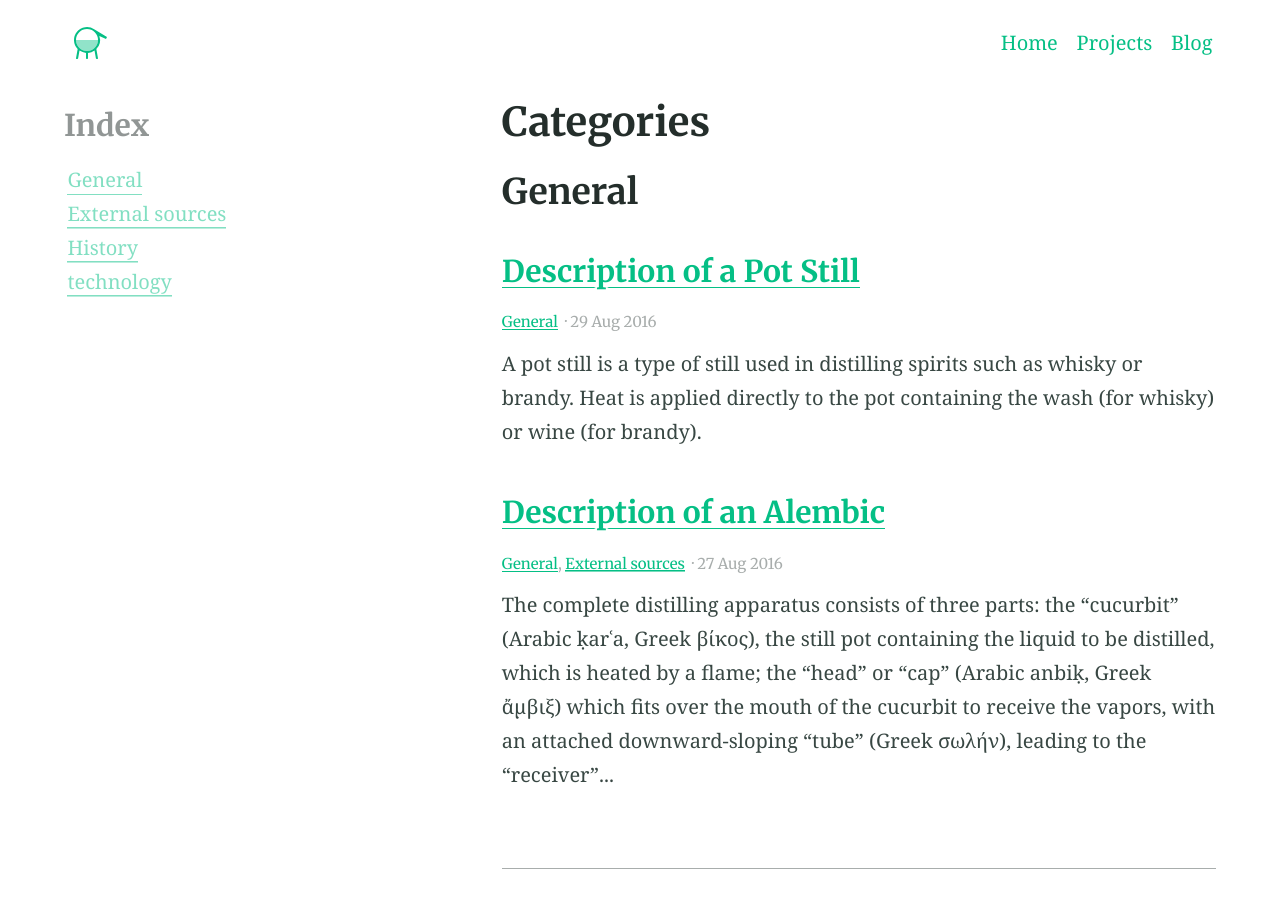
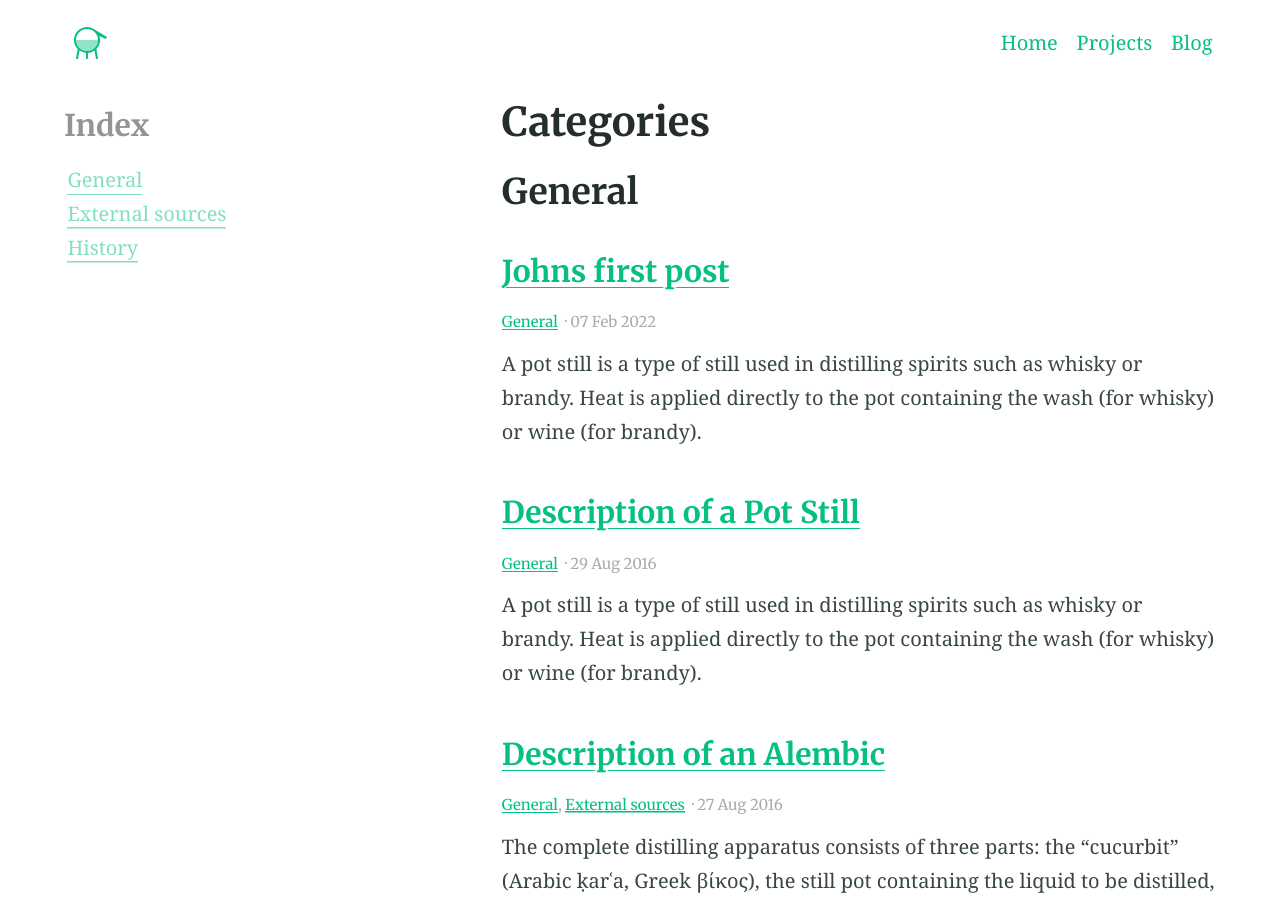
Before and after one commit to moogster11/blog, a Jekyll site: the page built from categories.md, in a window 1280 px wide and 900 px high. Built offline with Jekyll 4.4.1, drawn with Linux system fonts in a browser that asks for light colours; some of the changed text lies outside the part shown.

Commit message:
Update 2022-02-07-studyherepost.md

```diff
--- a/_posts/2022-02-07-studyherepost.md
+++ b/_posts/2022-02-07-studyherepost.md
@@ -1,6 +1,12 @@
 ---
-layout: post
-title: "Welcome to my new site!"
-date: 2022-02-07
-categories: technology
+title: Johns first post
+categories:
+- General
+excerpt: |
+  A pot still is a type of still used in distilling spirits such as whisky or brandy. Heat is applied directly to the pot containing the wash (for whisky) or wine (for brandy).
+feature_text: |
+  ## The Pot Still
+  The modern pot still is a descendant of the alembic, an earlier distillation device
+feature_image: "https://picsum.photos/2560/600?image=733"
+image: "https://picsum.photos/2560/600?image=733"
 ---
```
